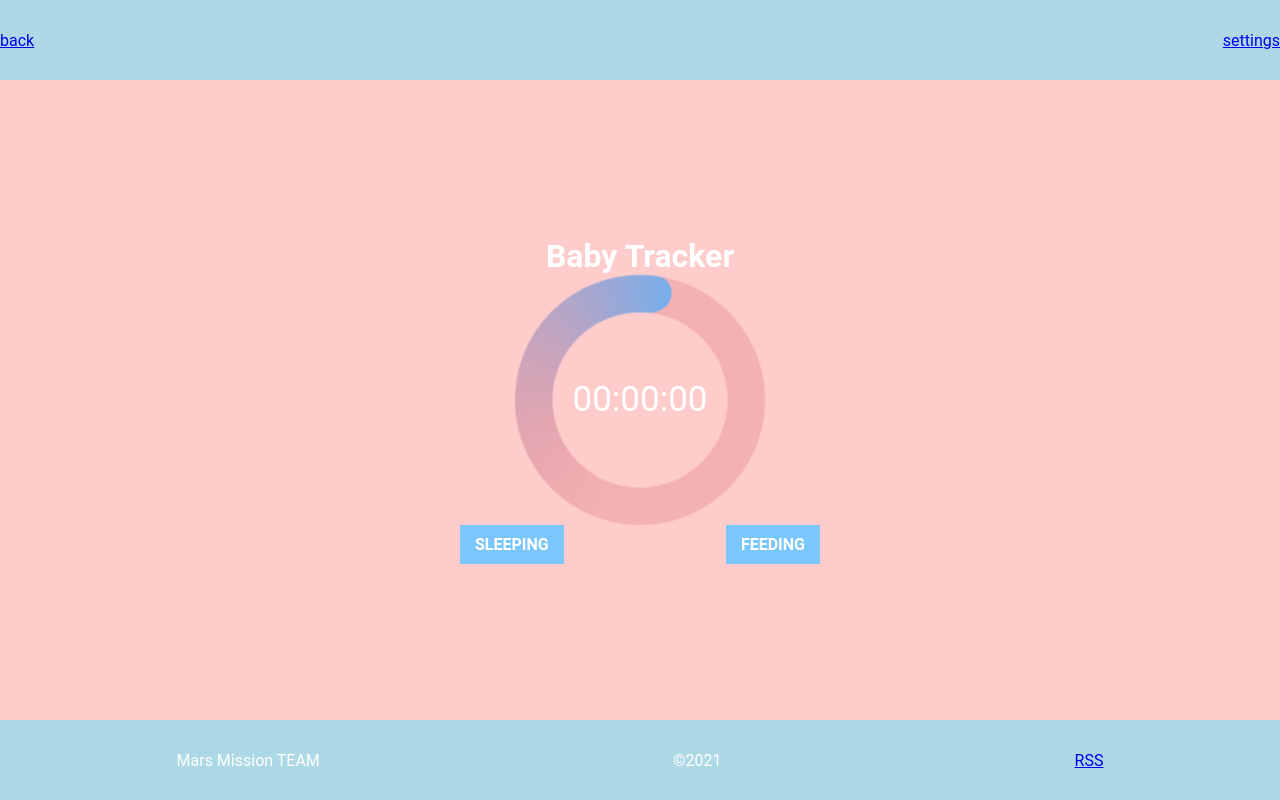
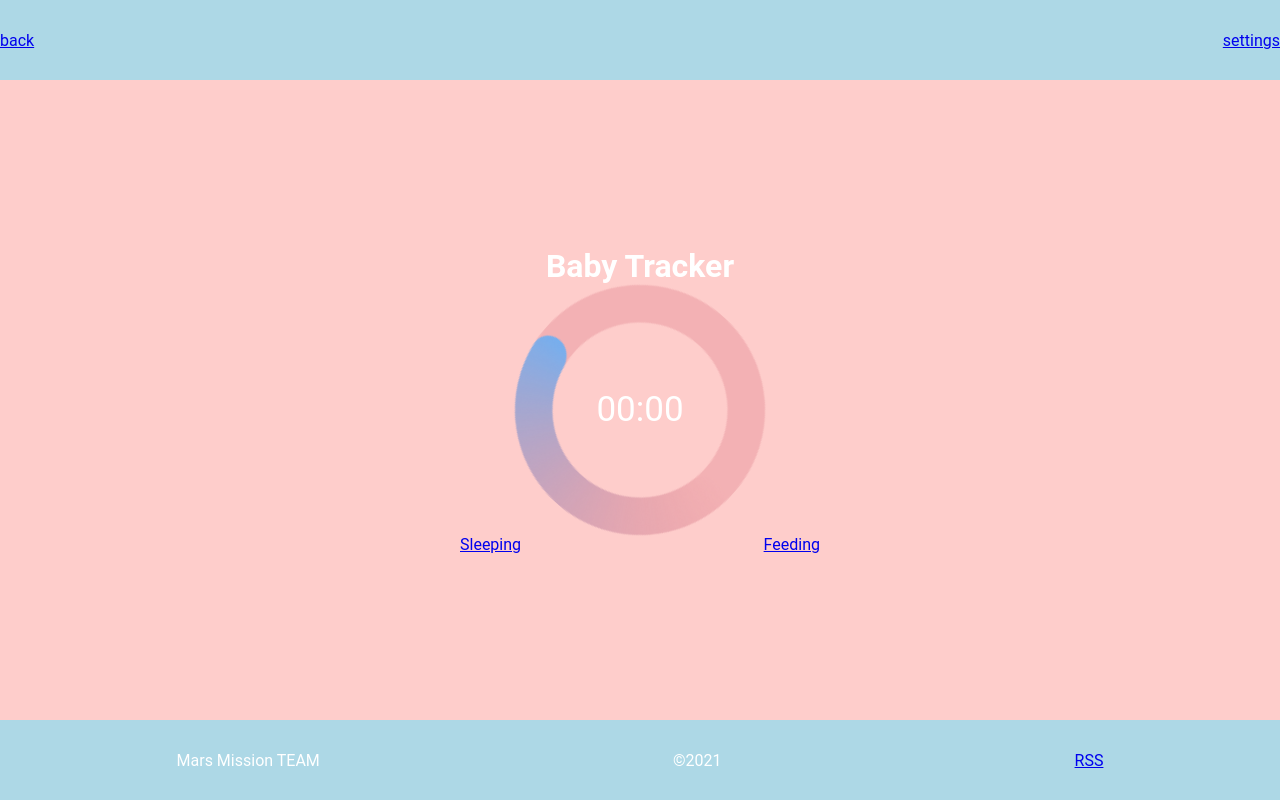
Before and after one commit to mitjasha/baby-tracker, a React (Create React App) app: page / in a window 1280 px wide. Built offline with nearby package versions, Linux system fonts and the light colour scheme.

Commit message:
feat: add timer functionality

```diff
--- a/src/components/common/Button/Button.css
+++ b/src/components/common/Button/Button.css
@@ -1,10 +1,10 @@
 .btn {
-  position: relative;
+  /* position: relative;
   padding: 10px 15px;
-  background-color: #7cc6fe;
-  border: none;
+  background-color: #7cc6fe; */
+  /* border: none;
   color: #fff;
-  font-weight: 600;
+  font-weight: 600; */
   cursor: pointer;
   text-transform: uppercase;
   display: inline-block;
--- a/src/components/common/Button/Button.tsx
+++ b/src/components/common/Button/Button.tsx
@@ -1,52 +1,34 @@
 import React from "react";
 import classNames from "classnames";
-import { Link } from "react-router-dom";
 import "./Button.css";
 
 interface IButton {
   children?: React.ReactNode;
-  onClick?: void | (() => void);
+  onClick: () => void;
   className?: string;
+  id?: string;
   disabled?: boolean;
   active?: boolean;
   invert?: boolean;
-  tag?: "a" | "button" | "Link";
-  to?: string;
-  id?: string;
 }
 
-const Button: React.FC<IButton> = ({ children, onClick, className, disabled, active, invert, tag, to, ...attrs }) => {
+// TODO
+const Button: React.FC<IButton> = ({ children, onClick, className, disabled, active, invert, ...attrs }) => {
   // eslint-disable-next-line consistent-return
-  const onClickAction = (e: Event) => {
+  const onClickAction: React.MouseEventHandler<HTMLButtonElement | HTMLAnchorElement> = (e) => {
     if (disabled) {
       e.preventDefault();
     } else {
-      return onClick;
+      return onClick();
     }
   };
 
-  const classes = classNames("btn", className, { active }, { invert });
-
-  if (tag === "button") {
-    return (
-      <button className={classes} disabled={disabled} onClick={() => onClickAction} {...attrs}>
-        {children}
-      </button>
-    );
-  }
-
-  if (tag === "a") {
-    return (
-      <a href={to} className={classes} onClick={() => onClickAction} {...attrs}>
-        {children}
-      </a>
-    );
-  }
+  const classes = classNames(className, { active }, { invert });
 
   return (
-    <Link to={to as string} className={classes} onClick={() => onClickAction} {...attrs}>
+    <button className={classes} disabled={disabled} onClick={() => onClickAction} {...attrs}>
       {children}
-    </Link>
+    </button>
   );
 };
 
--- a/src/components/common/Timer/Timer.css
+++ b/src/components/common/Timer/Timer.css
@@ -1,6 +1,6 @@
 .timer {
   position: absolute;
-   top: 0;
+  top: 0;
   bottom: 0;
   left: 0;
   right: 0;
@@ -9,9 +9,8 @@
   background-repeat: no-repeat;
   background-position: center;
   background-size: contain;
-  animation: circle 10s linear infinite;
+  /* animation: circle 10s linear infinite; */
 }
-
 @keyframes circle {
   100% {
     transform: rotate(360deg);
--- a/src/components/common/Timer/Timer.tsx
+++ b/src/components/common/Timer/Timer.tsx
@@ -1,11 +1,46 @@
-import React from "react";
+import React, { useState } from "react";
 import "./Timer.css";
 
-const Timer: React.FC = () => (
-  <>
-    <div className = "timer-value">00:00:00</div>
-    <div className = "timer"></div>
-  </>
-);
+interface ITimerState {
+  stateTimer: number | undefined;
+}
+const Timer: React.FC = () => {
+  const [hours, setHours] = useState<number>(0);
+  const [min, setMin] = useState<number>(0);
+  const [sec, setSec] = useState<number>(0);
+  const [timer, setTimer] = useState<ITimerState>({ stateTimer: undefined });
+
+  const stopwatchCurrent = (startTime: number): void => {
+    const currentTime = Date.now() - startTime;
+    setHours(Math.floor(currentTime / 3600000));
+    setMin(Math.floor(currentTime / 60000));
+    setSec(Math.floor((currentTime / 1000) % 60));
+  };
+
+  const styleSlow = { animation: "circle 15s linear infinite" };
+  const styleFast = { animation: "circle 5s linear infinite" };
+
+  return (
+    <>
+      <button
+        onClick={() => {
+          const startTime = Date.now();
+          if (timer.stateTimer) {
+            clearInterval(timer.stateTimer);
+            setTimer({ stateTimer: undefined });
+          } else {
+            setTimer({ stateTimer: window.setInterval(() => stopwatchCurrent(startTime), 1000) });
+          }
+        }}
+      >
+        <div className="timer" style={timer.stateTimer ? styleFast : styleSlow}></div>
+      </button>
+      <div className="timer-value">
+        {hours === 0 ? "" : `${hours < 10 ? `0${hours}:` : `${hours}:`}`}
+        {min < 10 ? `0${min}` : min}:{sec < 10 ? `0${sec}` : sec}
+      </div>
+    </>
+  );
+};
 
 export default Timer;
--- a/src/components/containers/MainScreen/MainScreen.tsx
+++ b/src/components/containers/MainScreen/MainScreen.tsx
@@ -1,6 +1,6 @@
 import React from "react";
+import { Link } from "react-router-dom";
 import Timer from "../../common/Timer/Timer";
-import Button from "../../common/Button/Button";
 import "./MainScreen.css";
 
 const MainScreen: React.FC = () => (
@@ -11,12 +11,13 @@ const MainScreen: React.FC = () => (
       <Timer />
     </div>
     <div className="main-buttons">
-      <Button tag="Link" to="/sleeping" className="start" id="start-sleep">
+      {/* TODO button */}
+      <Link to="/sleeping" className="start" id="start-sleep">
         <span className="btn-text">Sleeping</span>
-      </Button>
-      <Button tag="Link" to="/feeding" className="start" id="start-feed">
+      </Link>
+      <Link to="/feeding" className="start" id="start-feed">
         <span className="btn-text">Feeding</span>
-      </Button>
+      </Link>
     </div>
   </div>
 );
```
Also changed, not shown: src/components/common/MainMenuButton/MainMenuButton.tsx (added, +25 -0 lines).
